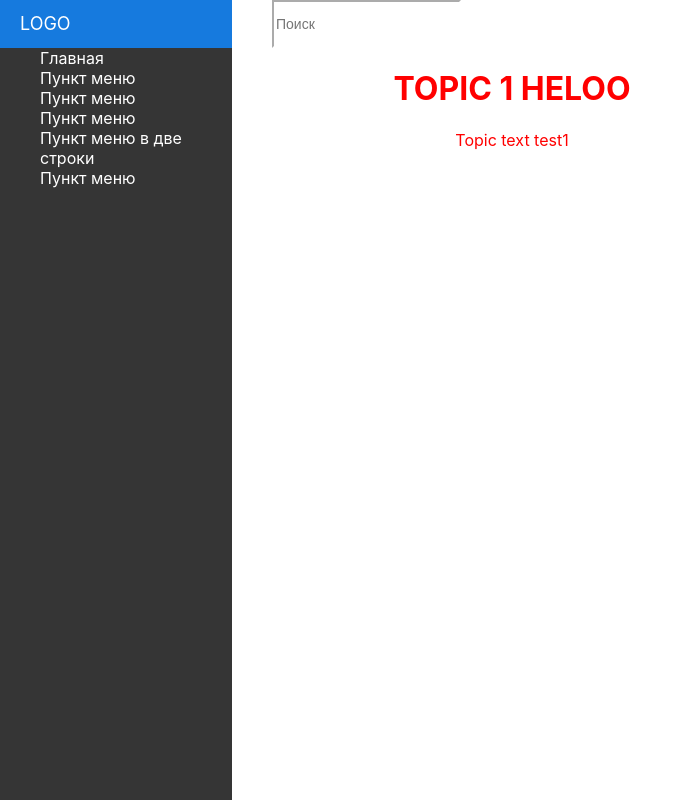
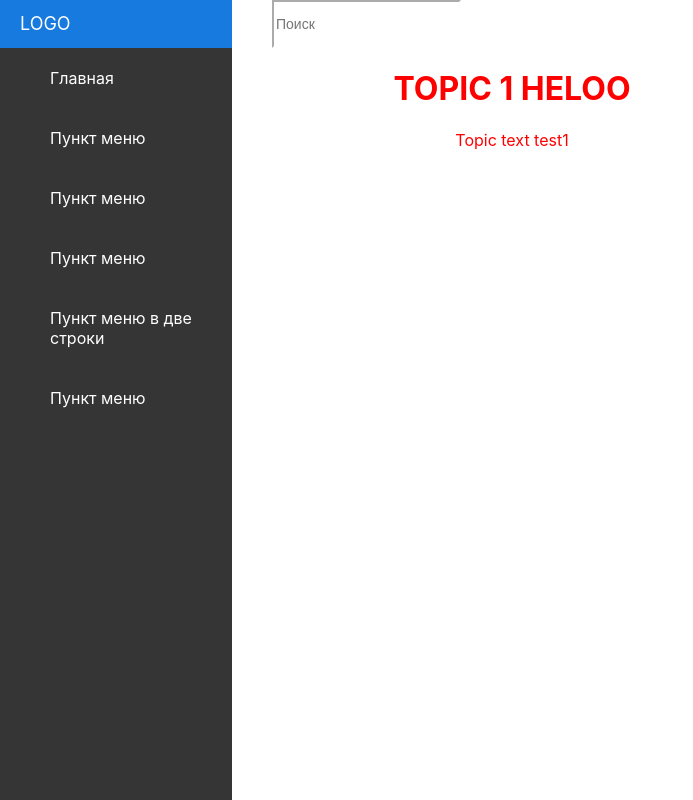
Before and after one commit to GreedoRen/React-Component, a React (Create React App) app: page /topic in a window 1280 px wide. Shown: the whole page, without its empty margins (0-693 px from the left). Built offline with nearby package versions, Linux system fonts and the light colour scheme.

Commit message:
Add navLi class to li

```diff
--- a/src/components/Navigation/Navigation.jsx
+++ b/src/components/Navigation/Navigation.jsx
@@ -6,32 +6,32 @@ class Navigation extends Component {
 	render() {
 		return (
 			<ul className='navigation'>
-				<li>
+				<li className='navLi'>
 					<Link to='/' className='navLink'>
 						Главная
 					</Link>
 				</li>
-				<li>
+				<li className='navLi'>
 					<Link to='/main' className='navLink'>
 						Пункт меню
 					</Link>
 				</li>
-				<li>
+				<li className='navLi'>
 					<Link to='/page' className='navLink'>
 						Пункт меню
 					</Link>
 				</li>
-				<li>
+				<li className='navLi'>
 					<Link to='/topic' className='navLink'>
 						Пункт меню
 					</Link>
 				</li>
-				<li>
+				<li className='navLi'>
 					<Link to='/topicTwo' className='navLink'>
 						Пункт меню в две строки
 					</Link>
 				</li>
-				<li>
+				<li className='navLi'>
 					<Link to='/topic' className='navLink'>
 						Пункт меню{' '}
 					</Link>
--- a/src/components/Navigation/navigation.css
+++ b/src/components/Navigation/navigation.css
@@ -13,3 +13,7 @@
 	color: #ffffff;
 	text-decoration: none;
 }
+
+.navLi {
+	padding: 20px 10px;
+}
```
